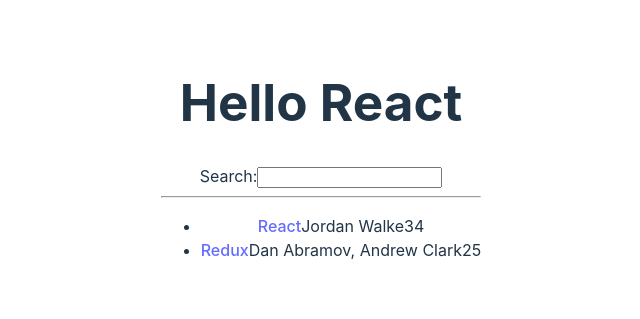
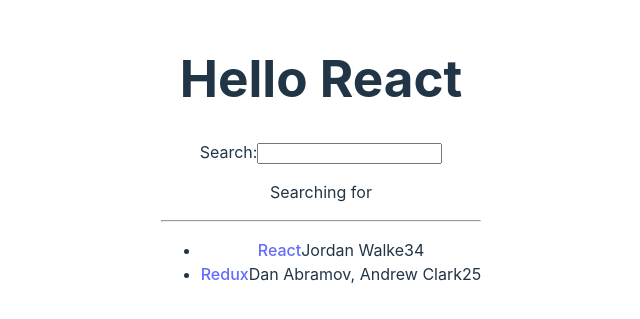
Before and after one commit to brianlarson/hacker-stories, a React (Vite) app: page / in a window 1280 px wide. Shown: the part 241-560 px from the top of the page, without its empty margins (319-959 px from the left). Built offline with nearby package versions, Linux system fonts and the light colour scheme.

Commit message:
Pass down handleSearch callback handler to child component - communicate state upward

```diff
--- a/src/App.jsx
+++ b/src/App.jsx
@@ -1,4 +1,4 @@
-import { useState } from "react";
+import * as React from "react";
 import "./App.css";
 
 function getTitle(title) {
@@ -24,11 +24,12 @@
       objectID: 1,
     },
   ];
+  const handleSearch = (e) => console.log(e.target.value);
   return (
     <div>
       <h1>{getTitle("Hello React")}</h1>
 
-      <Search />
+      <Search onSearch={handleSearch} />
 
       <hr />
 
@@ -37,11 +38,19 @@
   );
 };
 
-const Search = () => {
+const Search = (props) => {
+  const [searchTerm, setSearchTerm] = React.useState("");
+  const handleChange = (e) => {
+    setSearchTerm(e.target.value);
+    props.onSearch(e);
+  };
   return (
     <div>
       <label htmlFor="search">Search:</label>
-      <input id="search" type="text" />
+      <input onChange={handleChange} id="search" type="text" />
+      <p>
+        Searching for <b>{searchTerm}</b>
+      </p>
     </div>
   );
 };
```
